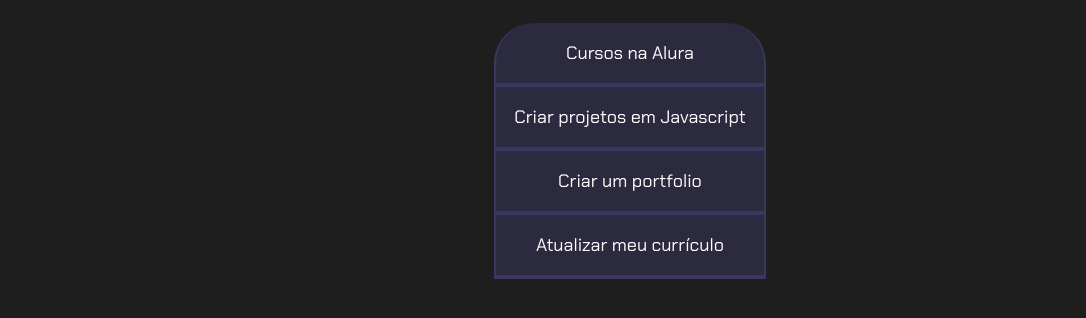
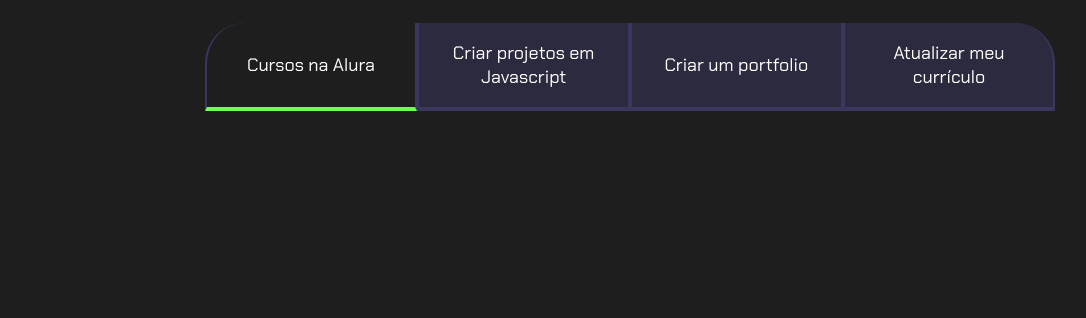
Before and after one commit to GeooSI/PROJETO-DE-VIDA, a plain HTML site: page js-projeto-de-vida-codigo-base/index.html in a window 1280 px wide. Shown: the part 80-398 px from the top of the page, without its empty margins (10-1096 px from the left). Drawn offline with Linux system fonts and the light colour scheme.

Commit message:
Add files via upload

```diff
--- a/js-projeto-de-vida-codigo-base/index.html
+++ b/js-projeto-de-vida-codigo-base/index.html
@@ -12,7 +12,7 @@
     <section class="conteudo-principal">
         <h2 class="titulo-principal">Meus Objetivos do ano<span>_</span></h2>
         <div class="botoes">
-            <button class="botao">Cursos na Alura</button>
+            <button class="botao ativo">Cursos na Alura</button>
             <button class="botao">Criar projetos em Javascript</button>
             <button class="botao">Criar um portfolio</button>
             <button class="botao">Atualizar meu currículo</button>
--- a/js-projeto-de-vida-codigo-base/style.css
+++ b/js-projeto-de-vida-codigo-base/style.css
@@ -59,3 +59,22 @@
 .botoes {
     display: block;
 }
+.ativo {
+    background-color: var(---botao-ativo);
+    border-bottom: 4px solid var(--verde);
+}
+
+@media screen and (min-width: 768px) {
+
+    .botoes {
+        display: flex;
+    }
+
+    .botao:first-child {
+        border-radius: 40px 0 0 0;
+    }
+
+    .botao:last-child {
+        border-radius: 0 40px 0 0;
+    }
+}
```
